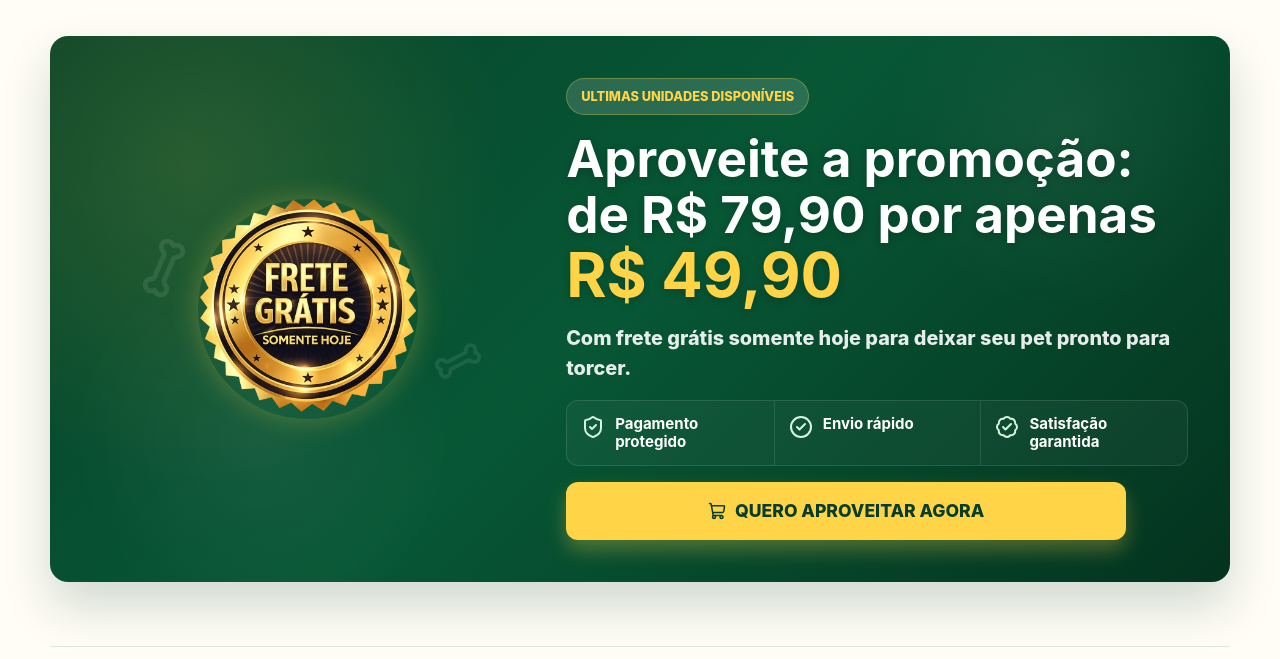
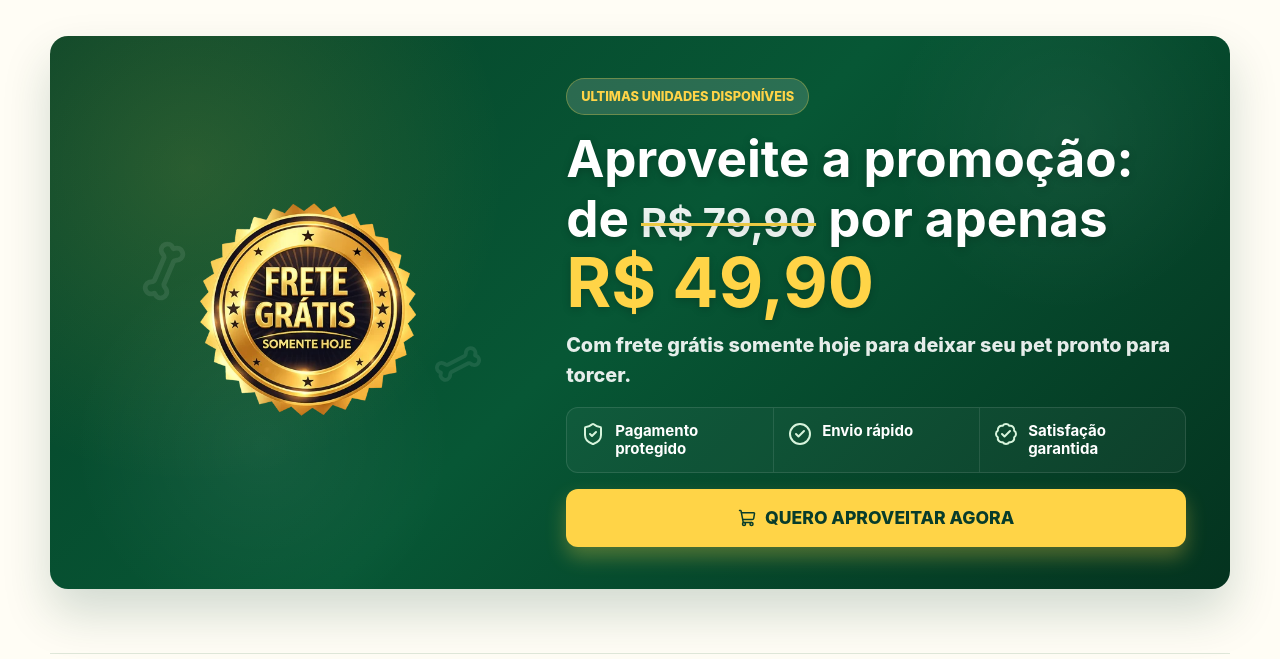
Before and after one commit to brennodangoni-cell/caomisa, a website: page index.html in a window 1280 px wide. Shown: the part 2940-3599 px from the top of the page. Drawn offline with nearby package versions, Linux system fonts and the light colour scheme.

Commit message:
Align final CTA pricing and button

```diff
--- a/index.html
+++ b/index.html
@@ -436,7 +436,9 @@
         <div class="final-cta-content">
           <span class="offer-pill">Ultimas unidades disponíveis</span>
           <h2 id="finalOfferTitle">
-            Aproveite a promoção: de R$ 79,90 por apenas <strong>R$ 49,90</strong>
+            <span>Aproveite a promoção:</span>
+            <span class="offer-price-line">de <span class="offer-old-price">R$ 79,90</span> por apenas</span>
+            <strong class="offer-new-price">R$ 49,90</strong>
           </h2>
           <p>Com frete grátis somente hoje para deixar seu pet pronto para torcer.</p>
 
--- a/styles.css
+++ b/styles.css
@@ -756,7 +756,6 @@ details p {
   width: clamp(150px, 20vw, 220px);
   height: auto;
   border-radius: 50%;
-  box-shadow: 0 0 28px rgba(255, 212, 71, 0.28);
 }
 
 .cta-bone {
@@ -800,6 +799,8 @@ details p {
 }
 
 .final-cta h2 {
+  display: grid;
+  gap: 4px;
   max-width: 660px;
   margin-bottom: 0;
   color: var(--white);
@@ -808,10 +809,25 @@ details p {
   text-shadow: 0 2px 8px rgba(0,0,0,0.2);
 }
 
-.final-cta h2 strong {
+.offer-price-line {
+  display: block;
+  color: var(--white);
+}
+
+.offer-old-price {
+  display: inline-block;
+  font-size: 0.78em;
+  text-decoration: line-through;
+  text-decoration-thickness: 3px;
+  text-decoration-color: var(--yellow-400);
+  opacity: 0.92;
+}
+
+.final-cta h2 .offer-new-price {
   display: inline-block;
   color: var(--yellow-400);
-  font-size: 1.2em;
+  font-size: 1.34em;
+  line-height: 0.95;
 }
 
 .final-cta p {
@@ -825,6 +841,7 @@ details p {
 .final-benefits {
   display: grid;
   grid-template-columns: repeat(3, 1fr);
+  width: min(100%, 620px);
   overflow: hidden;
   border: 1px solid rgba(255, 255, 255, 0.11);
   border-radius: 12px;
@@ -856,7 +873,7 @@ details p {
 }
 
 .final-cta .primary-cta {
-  width: min(100%, 560px);
+  width: min(100%, 620px);
   min-width: 0;
   background: var(--yellow-400);
   color: var(--green-900);
```
